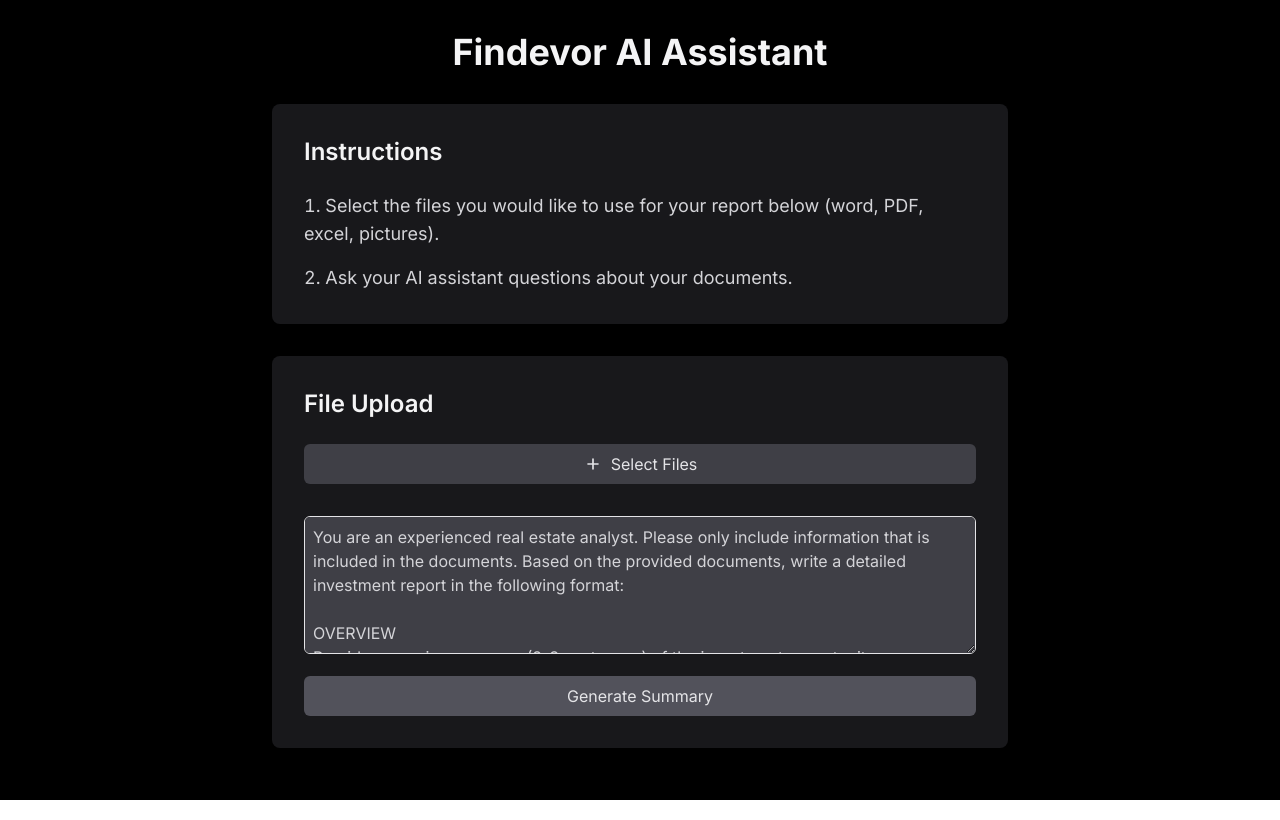
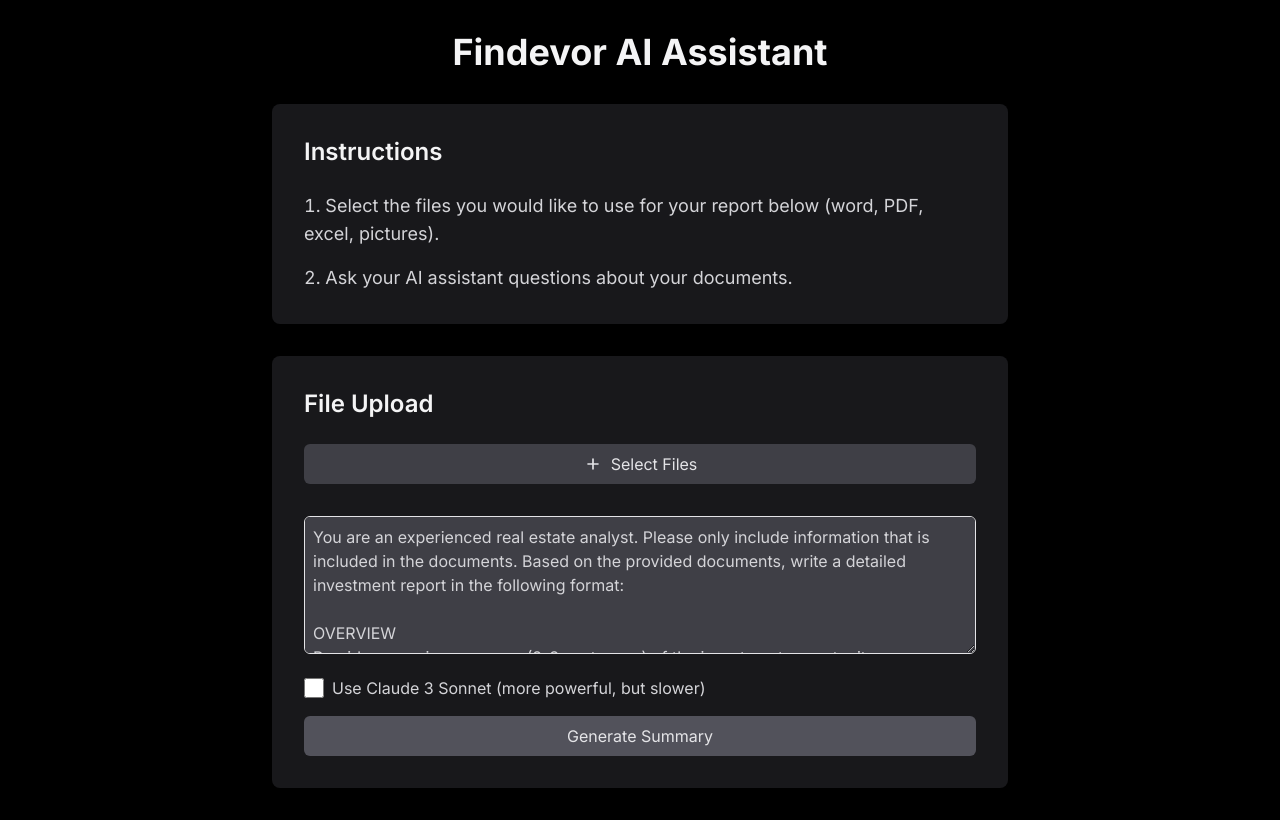
Before and after one commit to virgilttr/sukuna, a Next.js app in the folder frontend/: page / in a window 1280 px wide. Built offline with nearby package versions, Linux system fonts and the light colour scheme.

Commit message:
enable use of Sonnet model

```diff
--- a/frontend/app/api/summarize/route.ts
+++ b/frontend/app/api/summarize/route.ts
@@ -23,6 +23,7 @@ interface FileContent {
 interface RequestBody {
   files: FileContent[];
   prompt: string;
+  useSonnet: boolean;
 }
 
 function getDocumentFormat(fileType: string): DocumentFormat {
@@ -102,6 +103,7 @@ export async function POST(request: NextRequest) {
   const res = (await request.json()) as RequestBody;
   const files = res.files;
   const prompt = res.prompt;
+  const useSonnet = res.useSonnet;
 
   const messages: Message[] = [
     {
@@ -114,10 +116,11 @@ export async function POST(request: NextRequest) {
       ],
     },
   ];
-
+  const sonnet_3 = "anthropic.claude-3-sonnet-20240229-v1:0";
+  const haiku = "anthropic.claude-3-haiku-20240307-v1:0";
   try {
     const command = new ConverseCommand({
-      modelId: "anthropic.claude-3-haiku-20240307-v1:0",
+      modelId: useSonnet ? sonnet_3 : haiku,
       messages: messages,
       inferenceConfig: { maxTokens: 4096, temperature: 0.3, topP: 0.9 },
     });
--- a/frontend/components/uploader.tsx
+++ b/frontend/components/uploader.tsx
@@ -8,6 +8,7 @@ const FileUpload: React.FC = () => {
   const [isSummarizing, setIsSummarizing] = useState<boolean>(false);
   const [summary, setSummary] = useState<string>("");
   const [showSummary, setShowSummary] = useState(false);
+  const [useSonnet, setUseSonnet] = useState(false);
   const [prompt, setPrompt] =
     useState<string>(`You are an experienced real estate analyst. Please only include information that is included in the documents. Based on the provided documents, write a detailed investment report in the following format:
 
@@ -89,6 +90,7 @@ Please use specific data and figures from the provided documents wherever possib
         body: JSON.stringify({
           files: fileContents,
           prompt: prompt,
+          useSonnet: useSonnet,
         }),
       });
       if (!response.ok) {
@@ -158,6 +160,18 @@ Please use specific data and figures from the provided documents wherever possib
         className="w-full p-2 border rounded-md bg-zinc-700 text-zinc-300 placeholder-zinc-500"
         rows={5}
       />
+      <div className="flex items-center space-x-2">
+        <input
+          type="checkbox"
+          id="useSonnet"
+          checked={useSonnet}
+          onChange={(e) => setUseSonnet(e.target.checked)}
+          className="form-checkbox h-5 w-5 text-zinc-600"
+        />
+        <label htmlFor="useSonnet" className="text-zinc-300">
+          Use Claude 3 Sonnet (more powerful, but slower)
+        </label>
+      </div>
       <div className="flex space-x-2">
         <button
           onClick={requestSummary}
```
